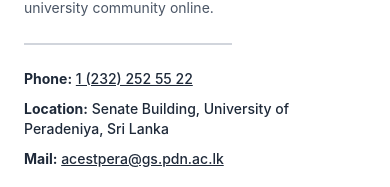
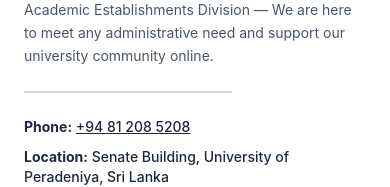
Before and after one commit to Anjana4444/Academic_division, a React (Vite) app in the folder my-react-app/: page /contact in a window 390 px wide. Shown: the part 165-352 px from the top of the page. Built offline with nearby package versions, Linux system fonts and the light colour scheme; the HTML template or start-up script is replaced by a standard one.

Commit message:
mobile responsiveness- contact

```diff
--- a/my-react-app/src/pages/ContactPage.tsx
+++ b/my-react-app/src/pages/ContactPage.tsx
@@ -32,10 +32,10 @@
 
 export default function ContactPage() {
   return (
-    <div className="w-full bg-white text-gray-900 font-sans min-h-screen py-16 px-6 sm:px-12 lg:px-20">
+    <div className="w-full bg-white text-gray-900 font-sans min-h-screen pt-28 pb-16 px-6 sm:px-12 lg:px-20">
 
       {/* Top Section: Split Info & Circular Artwork Mask */}
-      <div className="max-w-6xl mx-auto grid grid-cols-1 md:grid-cols-2 gap-12 items-center mb-20">
+      <div className="max-w-6xl mx-auto grid grid-cols-1 md:grid-cols-2 gap-6 items-center mb-10">
 
         {/* Left Column: Headline and Primary Meta Contacts */}
         <div className="flex flex-col items-start justify-center md:pr-6">
@@ -53,7 +53,7 @@
             <p>
               <span className="font-bold">Phone:</span>{' '}
               <a href="tel:+94812085208" className="underline hover:text-gray-500 transition-colors">
-                1 (232) 252 55 22
+                +94 81 208 5208
               </a>
             </p>
             <p>
```
